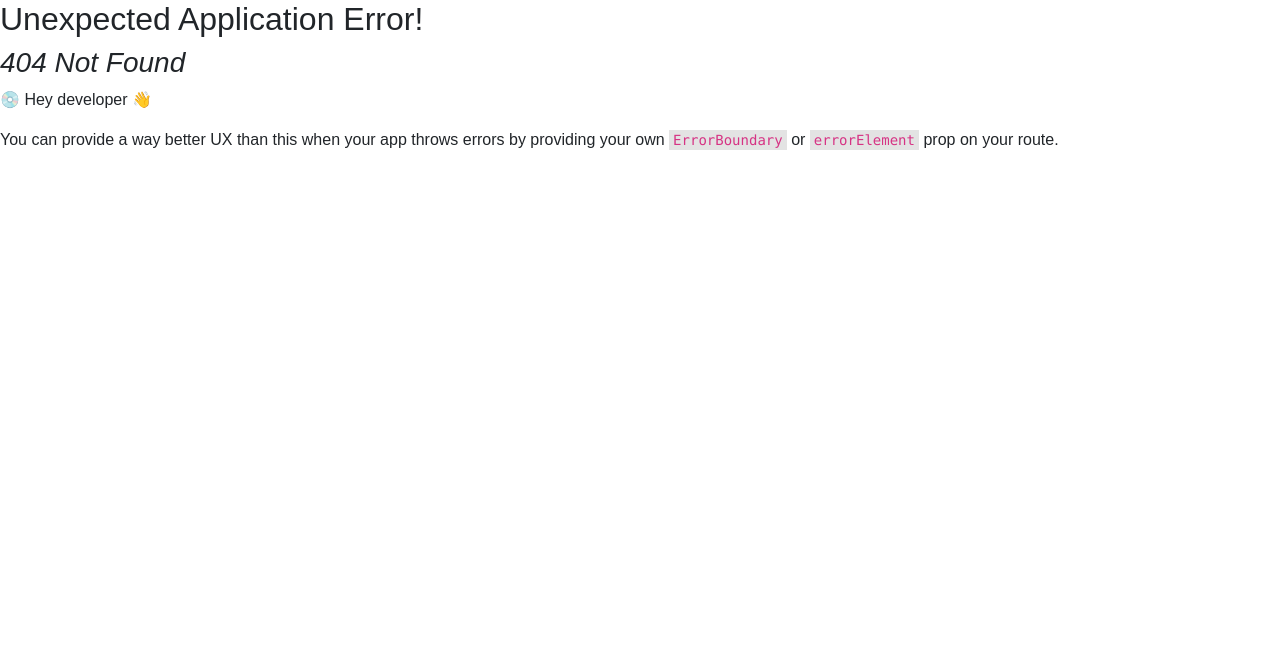
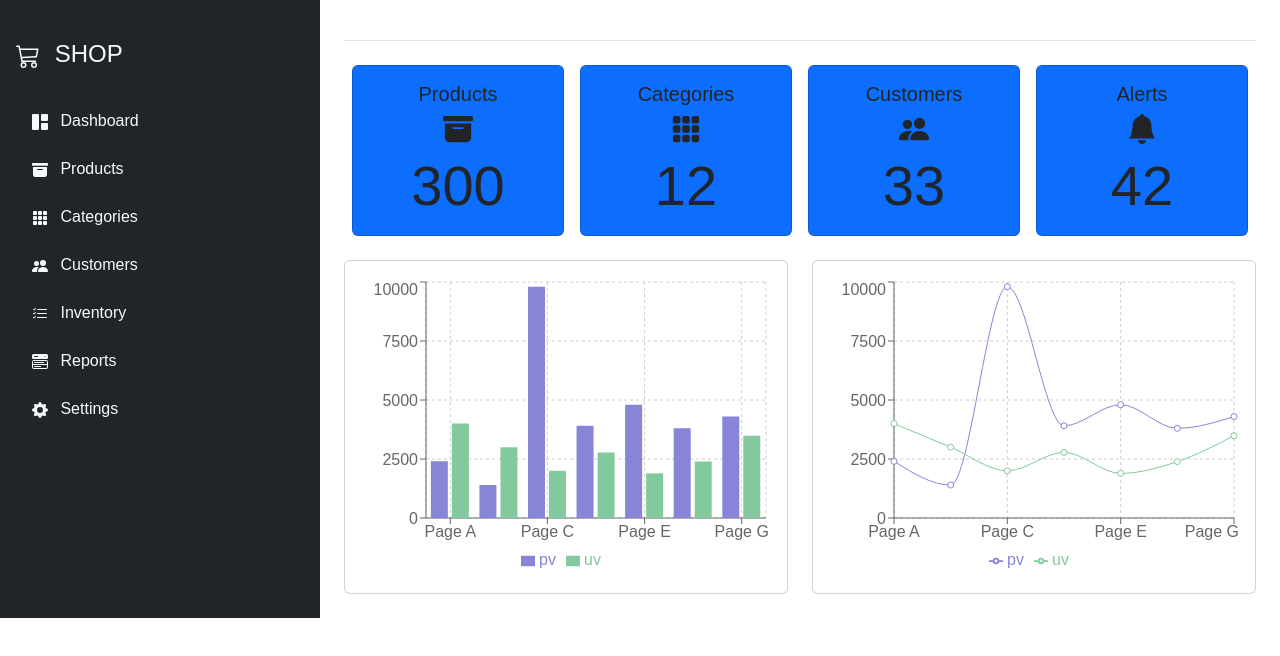
Before and after one commit to Ahmet2732/champions, a React (Create React App) app: page /dashboard in a window 1280 px wide. Before the commit this address had no page. Shown: the top 656 px of the page. Built offline with nearby package versions, Linux system fonts and the light colour scheme; a web font is replaced by a local one.

Commit message:
Your commit message here

```diff
--- a/package.json
+++ b/package.json
@@ -16,10 +16,12 @@
     "react": "^18.2.0",
     "react-dom": "^18.2.0",
     "react-hot-toast": "^2.4.1",
+    "react-icons": "^5.3.0",
     "react-loader-spinner": "^6.1.6",
     "react-query": "^3.39.3",
     "react-router-dom": "^6.27.0",
     "react-scripts": "^5.0.1",
+    "recharts": "^2.13.0",
     "web-vitals": "^2.1.4",
     "yup": "^1.4.0"
   },
--- a/src/Components/Home/Home.jsx
+++ /dev/null
@@ -1,9 +0,0 @@
-import React from 'react';
-import styles from './Home.module.css';
-
-export default function Home() {
-  return <>
-    <h1>Home</h1>
-    <button className='btn bg-main text-white'>Hi</button>
-  </>
-}
--- a/src/Components/Home/Home.module.css
+++ /dev/null
@@ -1 +0,0 @@
-.Home {}
--- a/src/Components/Layout/Layout.jsx
+++ b/src/Components/Layout/Layout.jsx
@@ -1,11 +1,13 @@
 import React from 'react';
 import styles from './Layout.module.css';
 import { Outlet } from 'react-router-dom';
+
 // import Navbar from '../Navbar/Navbar'
 
 export default function Layout() {
   return <>
   {/* <Navbar/> */}
+
   <Outlet></Outlet>
   </>
 }
--- a/src/Components/Login/Login.jsx
+++ b/src/Components/Login/Login.jsx
@@ -25,7 +25,7 @@ export default function Login() {
         console.log(response.data.accessToken);
 
         toast.success('Login Successfully!');
-        navigate('/home');
+        navigate('/dashboard');
       })
       .catch(error => {
         toast.error('email or password is invalied', error.message);
--- /dev/null
+++ b/src/Components/dashboard/dashboard.jsx
@@ -0,0 +1,150 @@
+import React, { useState } from 'react';
+import { BsFillArchiveFill, BsFillGrid3X3GapFill, BsPeopleFill, BsFillBellFill, BsCart3, BsGrid1X2Fill, BsListCheck, BsMenuButtonWideFill, BsFillGearFill } from 'react-icons/bs';
+import { BarChart, Bar, XAxis, YAxis, CartesianGrid, Tooltip, Legend, ResponsiveContainer, LineChart, Line } from 'recharts';
+
+function Dashboard() {
+  const [openSidebarToggle, setOpenSidebarToggle] = useState(false);
+
+  const data = [
+    { name: 'Page A', uv: 4000, pv: 2400, amt: 2400 },
+    { name: 'Page B', uv: 3000, pv: 1398, amt: 2210 },
+    { name: 'Page C', uv: 2000, pv: 9800, amt: 2290 },
+    { name: 'Page D', uv: 2780, pv: 3908, amt: 2000 },
+    { name: 'Page E', uv: 1890, pv: 4800, amt: 2181 },
+    { name: 'Page F', uv: 2390, pv: 3800, amt: 2500 },
+    { name: 'Page G', uv: 3490, pv: 4300, amt: 2100 },
+  ];
+
+  const OpenSidebar = () => {
+    setOpenSidebarToggle(!openSidebarToggle);
+  };
+
+  return (
+    <div className='container-fluid'>
+      <div className='row'>
+        {/* Sidebar Component */}
+        <div className={`col-md-3 bg-dark text-light p-3 ${openSidebarToggle ? "d-block" : "d-none d-md-block"}`}>
+          <div className='d-flex justify-content-between align-items-center mb-3 mt-4'>
+            <h4><BsCart3 className='me-2' /> SHOP</h4>
+            <button className='btn btn-light d-md-none' onClick={OpenSidebar}>X</button>
+          </div>
+
+          <ul className='nav flex-column mt-4'>
+            <li className='nav-item mb-2'>
+              <a href="#" className='nav-link text-light'><BsGrid1X2Fill className='me-2' /> Dashboard</a>
+            </li>
+            <li className='nav-item mb-2'>
+              <a href="#" className='nav-link text-light'><BsFillArchiveFill className='me-2' /> Products</a>
+            </li>
+            <li className='nav-item mb-2'>
+              <a href="#" className='nav-link text-light'><BsFillGrid3X3GapFill className='me-2' /> Categories</a>
+            </li>
+            <li className='nav-item mb-2'>
+              <a href="#" className='nav-link text-light'><BsPeopleFill className='me-2' /> Customers</a>
+            </li>
+            <li className='nav-item mb-2'>
+              <a href="#" className='nav-link text-light'><BsListCheck className='me-2' /> Inventory</a>
+            </li>
+            <li className='nav-item mb-2'>
+              <a href="#" className='nav-link text-light'><BsMenuButtonWideFill className='me-2' /> Reports</a>
+            </li>
+            <li className='nav-item mb-2'>
+              <a href="#" className='nav-link text-light'><BsFillGearFill className='me-2' /> Settings</a>
+            </li>
+          </ul>
+        </div>
+
+        {/* Main Content */}
+        <main className='col-md-9 px-4'>
+          <div className='d-flex justify-content-between flex-wrap flex-md-nowrap align-items-center pt-3 pb-2 mb-3 border-bottom'>
+            <nav class="navbar navbar-dark ">
+
+    <button className=' bg-info text-black navbar-toggler d-md-none' onClick={OpenSidebar} type="button">
+      <span class="navbar-toggler-icon"></span>
+    </button>
+
+</nav>
+          </div>
+
+          <div className="main-content d-flex flex-wrap mx-n2">
+            <div className='col-6 col-md-3 p-2'>
+              <div className='card text-center mb-3 bg-primary'>
+                <div className='card-body'>
+                  <h5 className='card-title'>Products</h5>
+                  <BsFillArchiveFill className='card-icon mb-2' size={30} />
+                  <p className='card-text display-4'>300</p>
+                </div>
+              </div>
+            </div>
+            <div className='col-6 col-md-3 p-2'>
+              <div className='card text-center mb-3 bg-primary'>
+                <div className='card-body'>
+                  <h5 className='card-title'>Categories</h5>
+                  <BsFillGrid3X3GapFill className='card-icon mb-2' size={30} />
+                  <p className='card-text display-4'>12</p>
+                </div>
+              </div>
+            </div>
+            <div className='col-6 col-md-3 p-2'>
+              <div className='card text-center mb-3 bg-primary'>
+                <div className='card-body'>
+                  <h5 className='card-title'>Customers</h5>
+                  <BsPeopleFill className='card-icon mb-2' size={30} />
+                  <p className='card-text display-4'>33</p>
+                </div>
+              </div>
+            </div>
+            <div className='col-6 col-md-3 p-2'>
+              <div className='card text-center mb-3 bg-primary'>
+                <div className='card-body'>
+                  <h5 className='card-title'>Alerts</h5>
+                  <BsFillBellFill className='card-icon mb-2' size={30} />
+                  <p className='card-text display-4'>42</p>
+                </div>
+              </div>
+            </div>
+          </div>
+
+          <div className='row'>
+            <div className='col-12 col-md-6'>
+              <div className='card mb-4'>
+                <div className='card-body'>
+                  <ResponsiveContainer width="100%" height={300}>
+                    <BarChart data={data}>
+                      <CartesianGrid strokeDasharray="3 3" />
+                      <XAxis dataKey="name" />
+                      <YAxis />
+                      <Tooltip />
+                      <Legend />
+                      <Bar dataKey="pv" fill="#8884d8" />
+                      <Bar dataKey="uv" fill="#82ca9d" />
+                    </BarChart>
+                  </ResponsiveContainer>
+                </div>
+              </div>
+            </div>
+            <div className='col-12 col-md-6'>
+              <div className='card mb-4'>
+                <div className='card-body'>
+                  <ResponsiveContainer width="100%" height={300}>
+                    <LineChart data={data}>
+                      <CartesianGrid strokeDasharray="3 3" />
+                      <XAxis dataKey="name" />
+                      <YAxis />
+                      <Tooltip />
+                      <Legend />
+                      <Line type="monotone" dataKey="pv" stroke="#8884d8" activeDot={{ r: 8 }} />
+                      <Line type="monotone" dataKey="uv" stroke="#82ca9d" />
+                    </LineChart>
+                  </ResponsiveContainer>
+                </div>
+              </div>
+            </div>
+          </div>
+        </main>
+      </div>
+    </div>
+  );
+}
+
+export default Dashboard;
--- /dev/null
+++ b/src/Components/dashboard/dashboard.module.css
@@ -0,0 +1 @@
+.Dashboard {}
--- a/src/index.css
+++ b/src/index.css
@@ -10,7 +10,9 @@
 }
 
 body{
+
     font-family: var(--font-family) !important;
+    background-color: (var(--shadow));
 
 }
 .rating-color
@@ -48,13 +50,5 @@ a , a:hover{
 }
 .text-main
 {
-    color: var(--main-color);
+    color: aliceblue;
 }
-.bg-main
-{
-    background-color: var(--main-color) !important;
-}
-.bg-main-light
-{
-    background-color: var(--light-color) !important;
-}
--- a/src/index.js
+++ b/src/index.js
@@ -5,7 +5,7 @@ import App from './App';
 import 'bootstrap/dist/css/bootstrap.min.css';
 import '@fortawesome/fontawesome-free/css/all.min.css';
 import 'bootstrap/dist/js/bootstrap.bundle.min.js';
-
+// import { BrowserRouter } from 'react-router-dom';
 const root = ReactDOM.createRoot(document.getElementById('root'));
 root.render(
     <App />
```
Also changed, not shown: src/App.js (+13 -3 lines), 1 other file (tests, documents, lock files or other folders).
